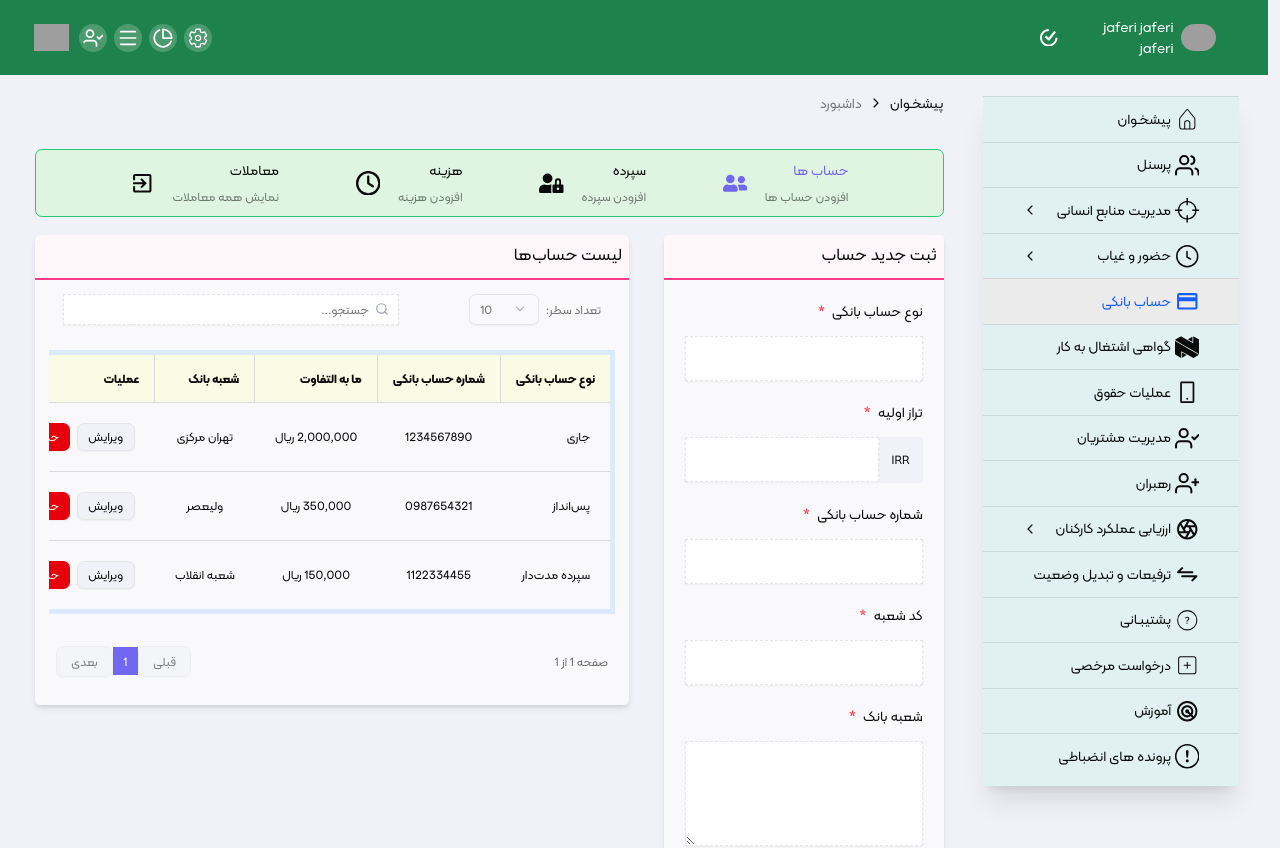
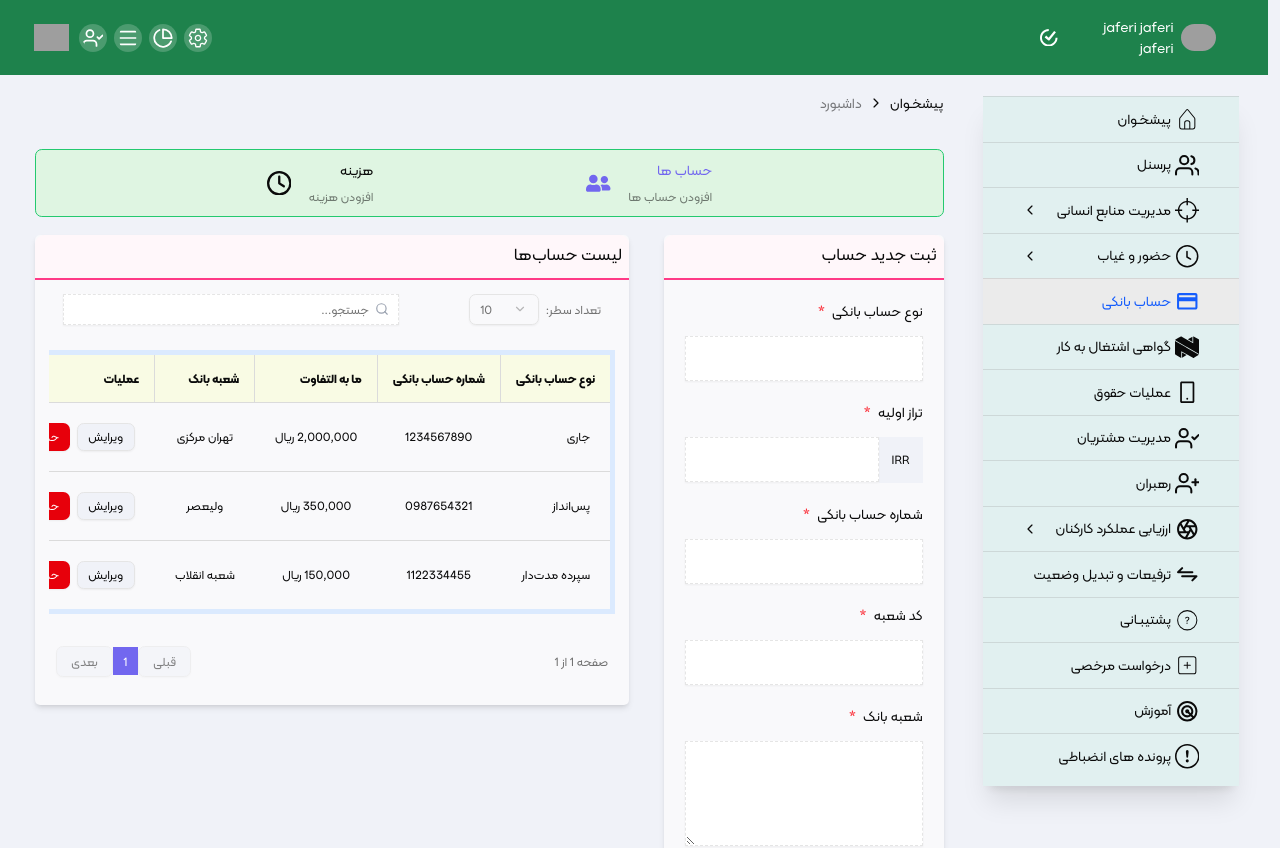
Before and after one commit to NavidVafaeiMajd/dashboard, a React (Vite) app: page /accounts-list in a window 1280 px wide. Shown: the top 848 px of the page. Built offline with nearby package versions, Linux system fonts and the light colour scheme; grey boxes are pictures that could not be loaded.

Commit message:
remove some featurs of bank

```diff
--- a/src/components/pages/bank/layoutBank.tsx
+++ b/src/components/pages/bank/layoutBank.tsx
@@ -4,9 +4,7 @@ import { useLocation } from "react-router-dom";
 import Breadcrumb from "../../shared/breadcrumb";
 import Smartwizard from "../../shared/Smartwizard";
 import { FaUserFriends } from "react-icons/fa";
-import { FaUserLock } from "react-icons/fa";
 import { FaRegClock } from "react-icons/fa6";
-import { IoMdExit } from "react-icons/io";
 import { Outlet } from "react-router-dom";
 const LayoutBankaccount = () => {
    const location = useLocation();
@@ -34,27 +32,11 @@ const LayoutBankaccount = () => {
                         ],
                         [
                            <>
-                              <FaUserLock className="w-7 h-7" />
-                           </>,
-                           "deposit-list",
-                           "سپرده",
-                           "افزودن سپرده",
-                        ],
-                        [
-                           <>
                               <FaRegClock className="w-7 h-7" />
                            </>,
                            "expense-list",
                            "هزینه",
                            "افزودن هزینه",
-                        ],
-                        [
-                           <>
-                              <IoMdExit className="w-7 h-7" />
-                           </>,
-                           "transactions-list",
-                           "معاملات",
-                           "نمایش همه معاملات",
                         ],
                      ]}
                   />
```
